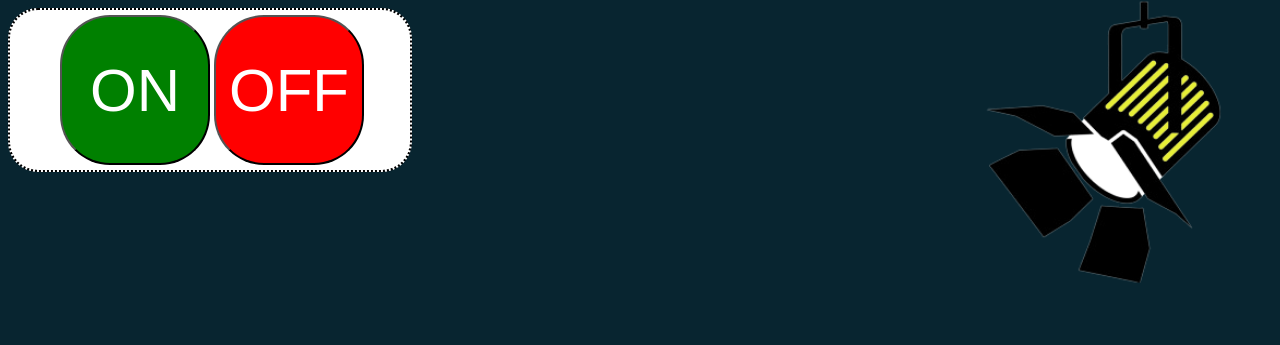
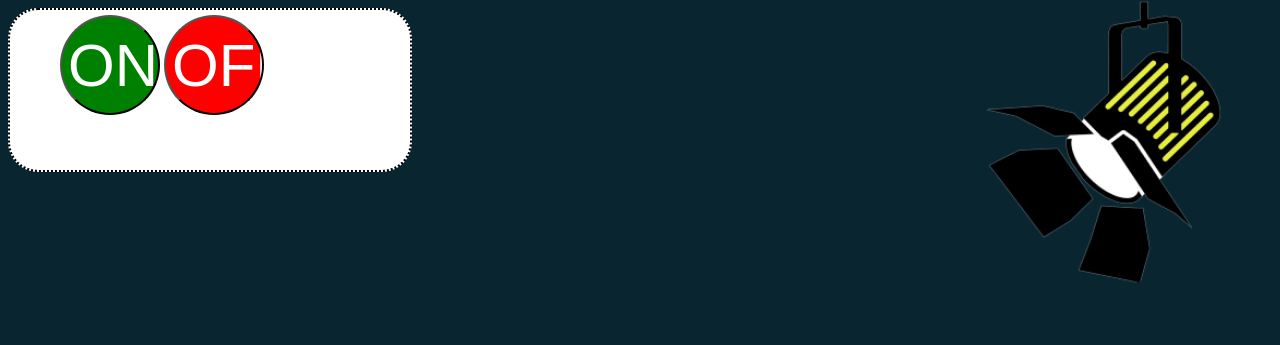
Before and after one commit to Vimugithub/Light-On-OFF-animation, a plain HTML site: page index.html in a window 1280 px wide. Shown: the top 345 px of the page. Drawn offline with nearby package versions, Linux system fonts and the light colour scheme.

Commit message:
Update style.css

```diff
--- a/style.css
+++ b/style.css
@@ -10,8 +10,8 @@ body {
   border-radius: 30px;
 }
 .btn_on {
-  width: 150px;
-  height: 150px;
+  width: 100px;
+  height: 100px;
   background: green;
   border-radius: 50px;
   font-size: 60px;
@@ -20,8 +20,8 @@ body {
   margin-left: 50px;
 }
 .btn_off {
-  width: 150px;
-  height: 150px;
+  width: 100px;
+  height: 100px;
   background: red;
   border-radius: 50px;
   font-size: 60px;
```
